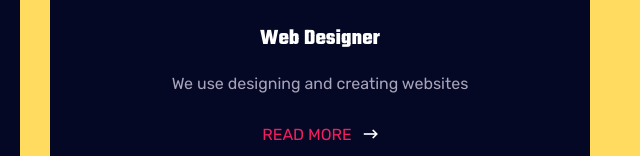
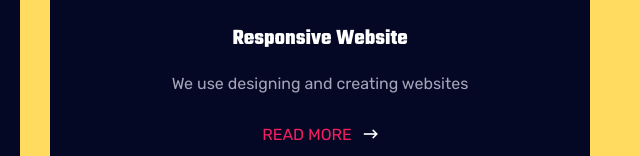
Before and after one commit to shakibsaifi1/portfolio.github.io, a plain HTML site: page service.html in a window 1280 px wide. Shown: the part 644-800 px from the top of the page, 605-1245 px from the left. Drawn offline with Linux system fonts and the light colour scheme.

Commit message:
Update service.html

```diff
--- a/service.html
+++ b/service.html
@@ -160,7 +160,7 @@
 <img src="assets/img/service/icon-1.png" alt>
 </div>
 <div class="service__item-text">
-<h4 class="service__item-title"><a href="#">Web Designer</a></h4>
+<h4 class="service__item-title"><a href="#">Responsive Website</a></h4>
 <p>We use designing and creating websites </p>
 </div>
 <div class="service__item-link">
```
